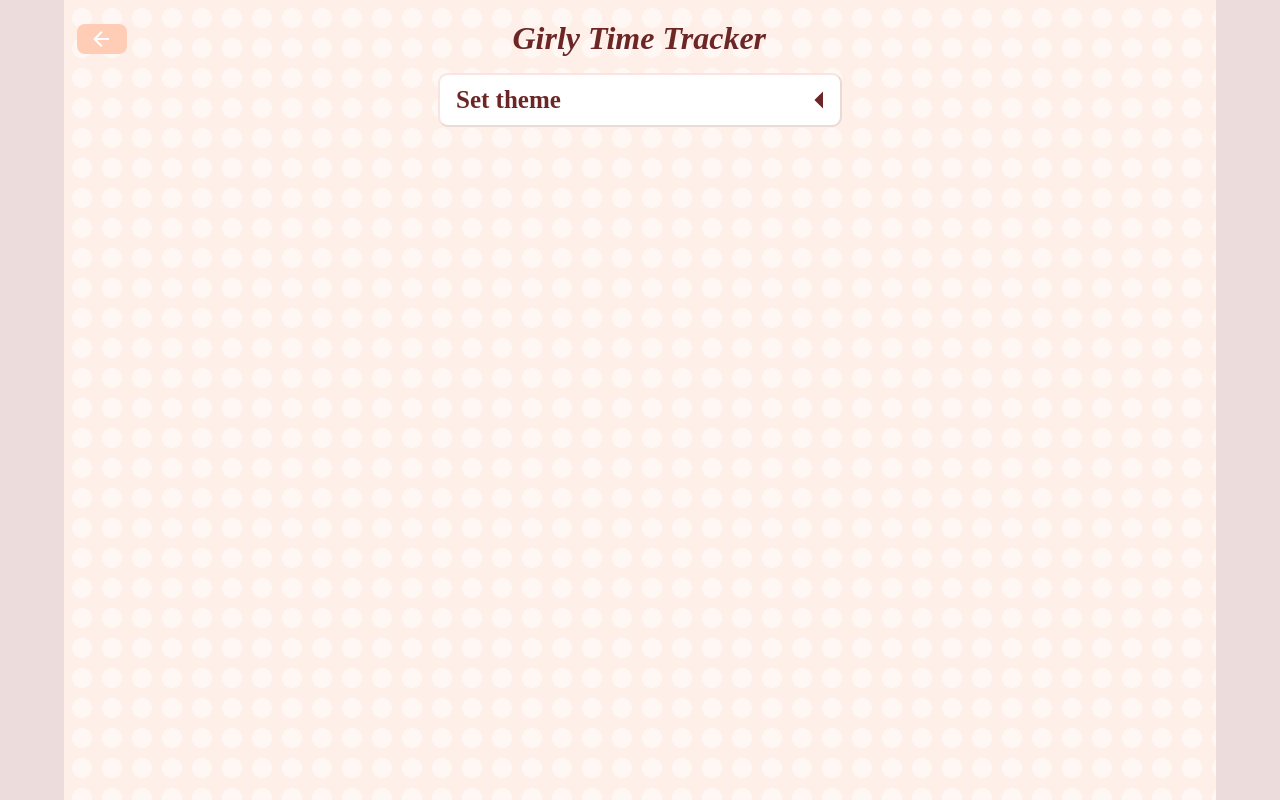
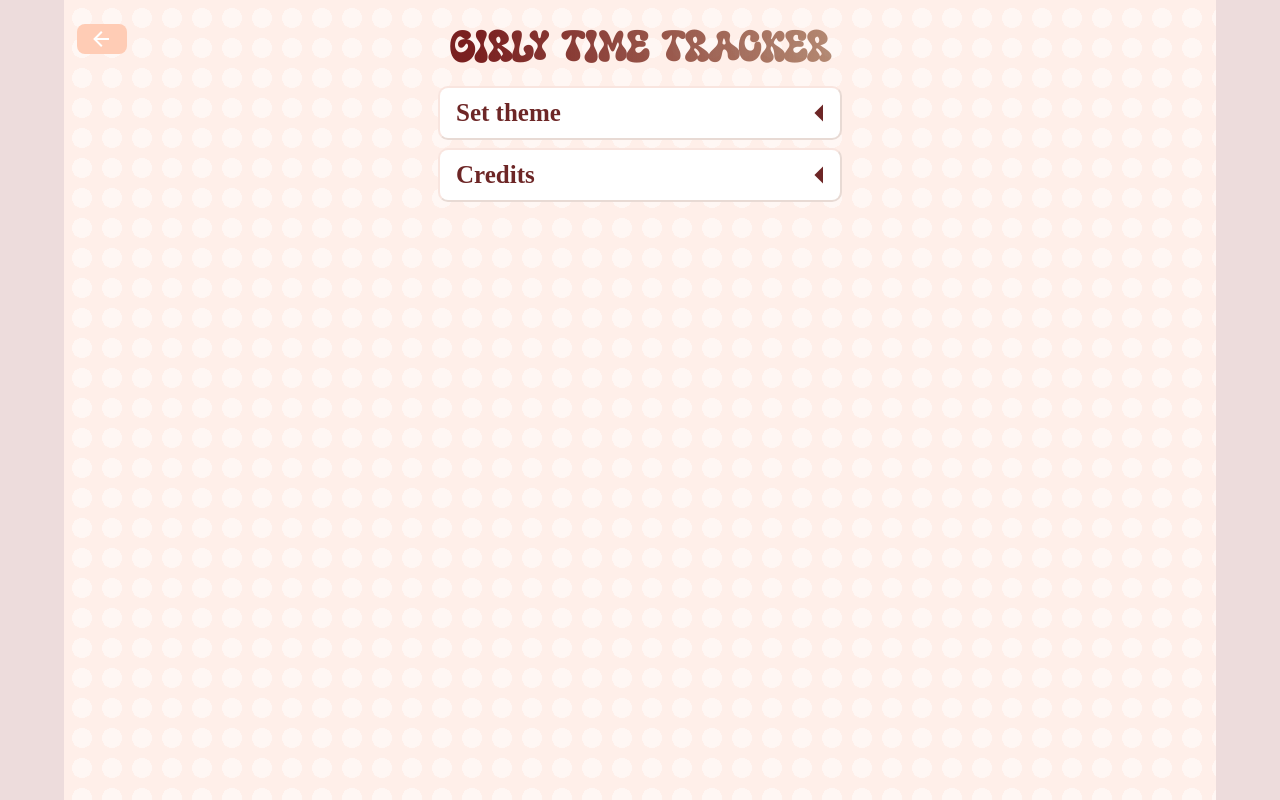
Before and after one commit to robuspospolitus/girly-time-tracker, a React (Create React App) app: page / in a window 1280 px wide. Both pictures are taken after a click on the element "Settings". Built offline with nearby package versions, Linux system fonts and the light colour scheme.

Commit message:
feat: logo font

```diff
--- a/src/App.tsx
+++ b/src/App.tsx
@@ -44,7 +44,7 @@ const App = () => {
   }
 
   return (
-    <div className={theme+ ' background'}>
+    <div className={theme+ ' background ' + theme.split("-")[1]}>
       <div id="main-app">
         { page !== 'menu' && <div className="goback" onClick={() => handleGoBack()}> <Icon path={require('@mdi/js').mdiArrowLeft} className="gobackicon" title="arrow-left" size={1} color="white"/></div>}
         <h1 className="logo">Girly Time Tracker</h1>
--- a/src/Components/Settings.tsx
+++ b/src/Components/Settings.tsx
@@ -2,12 +2,13 @@ import '../Styles/Settings.scss';
 import Icon from '@mdi/react';
 import { mdiMenuLeft, mdiMenuDown } from '@mdi/js';
 import { Dispatch, SetStateAction, useState, memo } from 'react';
+import '../Styles/Statistics.scss';
 
 type propsSettings = {
     setTheme: Dispatch<SetStateAction<string>>
 }
 const Settings = memo(function({setTheme}: propsSettings) {
-    const [open, setOpen] = useState(false);
+    const [open, setOpen] = useState(0);
     const themes = [ {
         light: [
             {id: 'theme-light-default', name: 'Light Pink'},
@@ -25,11 +26,11 @@ const Settings = memo(function({setTheme}: propsSettings) {
     return (
         <div className='settingslist'>
             <div className='settingsitem' >
-                <div className='settingstitle' onClick={() => setOpen(!open)}>
+                <div className='settingstitle' onClick={() => {open===1 ? setOpen(0) : setOpen(1)}}>
                     <p className='settingsitemp'>Set theme</p>
-                    <Icon path={open ? mdiMenuDown : mdiMenuLeft} className='icon' size={2}/>
+                    <Icon path={open===1 ? mdiMenuDown : mdiMenuLeft} className='icon' size={2}/>
                 </div>
-                <div className='themetable' style={{maxHeight: `${open ? "232px":0}`, opacity: `${open ? 1:0}`}}>
+                <div className='themetable' style={{maxHeight: `${open===1 ? "232px":0}`, opacity: `${open===1 ? 1:0}`}}>
                     <div className='themelist'>
                         {themes[0].light.map(theme => (
                             <div className='theme' key={theme.id} onClick={() => setTheme(theme.id)}>
@@ -45,7 +46,20 @@ const Settings = memo(function({setTheme}: propsSettings) {
                         ))}
                     </div>
                  </div>
-
+            </div>
+            <div className="settingsitem">
+                <div className="settingstitle" onClick={() => {open===2 ? setOpen(0) : setOpen(2)}}>
+                    <p className='settingsitemp'>Credits</p>
+                    <Icon path={open===2 ? mdiMenuDown : mdiMenuLeft} className='icon' size={2}/>
+                </div>
+                <div className="themetable settingsinfo" style={{maxHeight: `${open===2 ? "232px":0}`, opacity: `${open===2 ? 1:0}`}}>
+                    <h3>Made with ♡ by Nadia Gill</h3>
+                    <p>GitHub: <a href='https://github.com/robuspospolitus'>https://github.com/robuspospolitus</a></p>
+                    <div className="setinfo">
+                        <h3>Logo font: </h3>
+                        <p>Super Woobly Font by <a href='https://www.fontspace.com/super-woobly-font-f100650'>All Super Font</a></p>
+                    </div>
+                </div>
             </div>
         </div>
     )
--- a/src/Styles/App.scss
+++ b/src/Styles/App.scss
@@ -1,3 +1,7 @@
+@font-face {
+    font-family: superwoobly;
+    src: url(../Assets/SuperWoobly-8MJlz.ttf);
+}
 *{
     margin: 0;
     padding: 0;
@@ -39,12 +43,30 @@ h1 {
     color: var(--logo);
 
     font-family:'Times New Roman', Times, serif;
-    font-style: oblique;
+    //font-style: oblique;
     cursor: default;
 }
 .logo {
     user-select: none;
     animation: start 1s ease-out;
+    height: 50px;
+    text-align: center;
+    font-family: superwoobly;
+    width: auto;
+    background: linear-gradient(to right, var(--logo) 30%, var(--text-secondary) 60%, var(--border-input-2) 80%, var(--logo) 100%);
+    background-size: 200% auto;
+    background-clip: text;
+    -webkit-background-clip: text;
+    -webkit-text-fill-color: transparent;
+    animation: gradient 20s linear infinite;
+}
+.dark > #main-app > .logo {
+        background: linear-gradient(to right, var(--logo) 30%, var(--item-background) 60%, var(--secondary) 80%, var(--logo) 100%);
+        background-size: 200% auto;
+        background-clip: text;
+        -webkit-background-clip: text;
+        -webkit-text-fill-color: transparent;
+        animation: gradient 20s linear infinite;
 }
 
 .goback {
@@ -88,7 +110,7 @@ h1 {
 }
 
 .page-animation-wrapper {
-    height: calc(100vh - 77px);
+    height: calc(100vh - 90px);
     animation: startlist 0.5s ease-in;
 }
 .page-animation-wrapper-close {
@@ -120,3 +142,6 @@ h1 {
     from {transform: translate(0); opacity: 1;}
     to {transform: translate(200px); opacity: 0;}
 }
+@keyframes gradient {
+    to { background-position: 200% center; }
+}
--- a/src/Styles/Settings.scss
+++ b/src/Styles/Settings.scss
@@ -38,6 +38,36 @@
             color: var(--logo);
         }
     }
+    h3 {
+        line-height: 24px;
+        color: var(--text-secondary);
+    }
+    p {
+        line-height: 24px;
+        color: black;
+    }
+    a {
+        color: black;
+    }
+    .settingsinfo {
+        text-align: left;
+        width: calc(100% - 32px);
+        display: flex;
+        flex-direction: column;
+        .setinfo {
+            display: flex;
+            flex-direction: row;
+            height: 24px;
+            margin-top: 8px;
+            margin-bottom: 8px;
+            border-top: 1px rgba(0, 0, 0, 0.3) solid;
+            padding-top: 4px;
+            p {
+                margin-left: 8px;
+            }
+
+        }
+    }
 }
 
 
```
Also changed, not shown: src/Assets/SuperWoobly-8MJlz.ttf (added), 1 other file (tests, documents, lock files or other folders).
